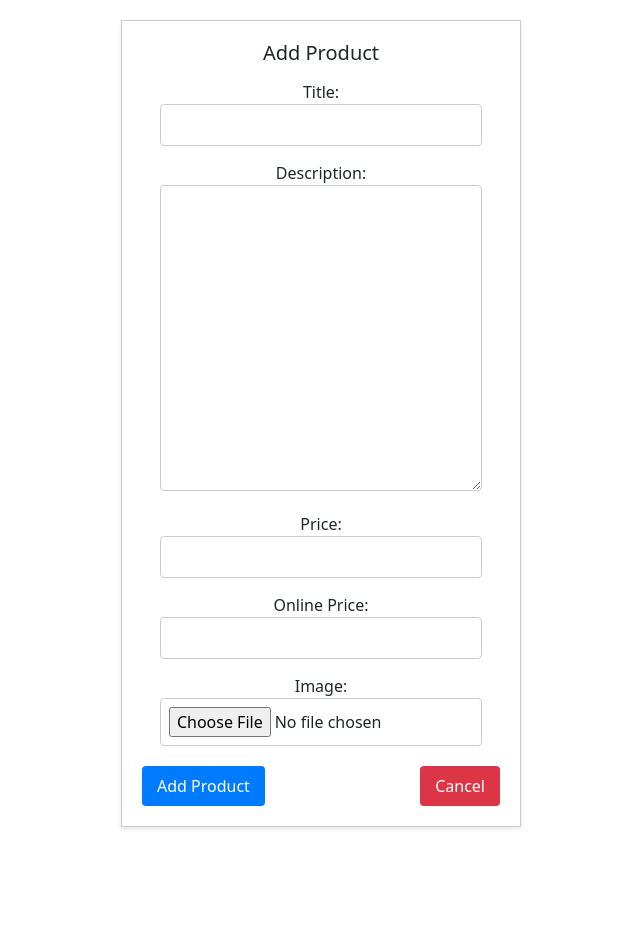
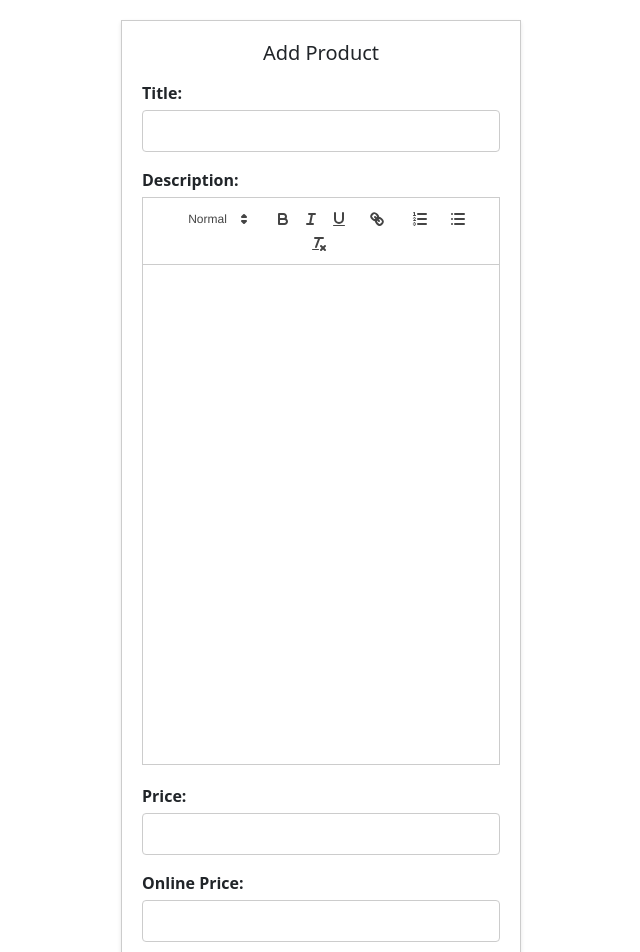
Before and after one commit to faizalkhan/MERN, a React (Create React App) app in the folder client/: page /add-product in a window 1280 px wide. Shown: the top 952 px of the page, without its empty margins (319-959 px from the left). Before the commit the page ends 847 px from the top, so only its background shows below. Built offline with nearby package versions, Linux system fonts and the light colour scheme.

Commit message:
Updated the text editor

```diff
--- a/client/package.json
+++ b/client/package.json
@@ -15,6 +15,7 @@
     "bootstrap": "^5.3.3",
     "react": "^18.2.0",
     "react-dom": "^18.2.0",
+    "react-quill": "^2.0.0",
     "react-router-dom": "^6.15.0",
     "react-scripts": "^5.0.1",
     "react-toastify": "^10.0.5",
--- a/client/src/components/AddEditProduct.js
+++ b/client/src/components/AddEditProduct.js
@@ -11,15 +11,19 @@ import { useNavigate } from "react-router-dom";
 import { ToastContainer, toast } from "react-toastify";
 import "react-toastify/dist/ReactToastify.css";
 
+import ReactQuill from "react-quill";
+import "react-quill/dist/quill.snow.css";
+
 function AddEditProduct({ product, onCancel }) {
   const [editingProduct, setEditingProduct] = useState(null);
   const navigate = useNavigate();
 
+  const [value, setValue] = useState("");
+
   const notify = () => toast("Product saved successfully");
 
   const onSave = async (productData) => {
-    debugger;
-    const fetchProducts = async () => {
+     const fetchProducts = async () => {
       try {
         const productsData = await getAllProducts();
         setProducts(productsData);
@@ -50,7 +54,7 @@ function AddEditProduct({ product, onCancel }) {
   });
   const fileInputRef = useRef(null);
 
-  console.log("fileInputRef", fileInputRef);
+
   useEffect(() => {
     if (product) {
       setFormData({
@@ -71,6 +75,13 @@ function AddEditProduct({ product, onCancel }) {
     }));
   };
 
+  const handleDescriptionChange = (value) => {
+    setFormData((prevData) => ({
+      ...prevData,
+      description: value,
+    }));
+  };
+
   const handleFileChange = (e) => {
     const file = e.target.files[0];
     setFormData((prevData) => ({
@@ -80,7 +91,6 @@ function AddEditProduct({ product, onCancel }) {
   };
 
   const handleSubmit = async (e) => {
-    debugger;
     e.preventDefault();
 
     const formPayload = new FormData();
@@ -91,11 +101,6 @@ function AddEditProduct({ product, onCancel }) {
     if (formData.imageFile) {
       formPayload.append("imageFile", formData.imageFile);
     }
-
-    for (const [key, value] of formPayload.entries()) {
-      console.log(`${key}: ${value}`);
-    }
-    console.log();
 
     await onSave(formPayload);
 
@@ -120,44 +125,56 @@ function AddEditProduct({ product, onCancel }) {
     <div className="add-edit-product">
       <h2>{product ? "Edit Product" : "Add Product"}</h2>
       <form onSubmit={handleSubmit} encType="multipart/form-data">
-        <label>
-          Title:
+        <div class="mb-3 mt-3">
+          <label for="email" class="form-label">
+            {" "}
+            Title:
+          </label>
           <input
+            className="form-control"
             type="text"
             name="title"
             value={formData.title}
             onChange={handleChange}
           />
-        </label>
-        <label>
-          Description:
-          <textarea
-            rows="12"
+        </div>
+
+        <div class="mb-3 mt-3" style={{ height: "600px" }}>
+          <label class="form-label"> Description: </label>
+
+          <ReactQuill
+            theme="snow"
+            style={{ height: "500px" }}
             name="description"
             value={formData.description}
-            onChange={handleChange}
+            onChange={handleDescriptionChange}
           />
-        </label>
-        <label>
-          Price:
+        </div>
+
+        <div class="mb-3 mt-3">
+          <label class="form-label">Price: </label>
           <input
+            className="form-control"
             type="number"
             name="price"
             value={formData.price}
             onChange={handleChange}
           />
-        </label>
-        <label>
-          Online Price:
+        </div>
+
+        <div class="mb-3 mt-3">
+          <label class="form-label">Online Price:</label>
           <input
+            className="form-control"
             type="number"
             name="onlinePrice"
             value={formData.onlinePrice}
             onChange={handleChange}
           />
-        </label>
-        <label>
-          Image:
+        </div>
+
+        <div class="mb-3 mt-3">
+          <label class="form-label">Image:</label>
           <input
             type="file"
             name="imageFile"
@@ -166,7 +183,8 @@ function AddEditProduct({ product, onCancel }) {
             required={!product}
             ref={fileInputRef}
           />
-        </label>
+        </div>
+
         <div className="buttons">
           <button type="submit">
             {product ? "Save Changes" : "Add Product"}
--- a/client/src/components/ProductList.js
+++ b/client/src/components/ProductList.js
@@ -3,7 +3,6 @@ import ProductCard from "./ProductCard";
 import "../styles/ProductList.css";
 
 function ProductList({ products, onEdit, onDelete }) {
-  console.log(products);
   return (
     <div className="product-list">
       {products.map((product) => (
--- a/client/src/pages/SingleProductPage.js
+++ b/client/src/pages/SingleProductPage.js
@@ -33,9 +33,8 @@ function SingleProductPage() {
         <img src={imageSrc} alt={product.title} />
       </div>
       <div className="product-details">
-        <h2>{product.title}hj</h2>
-
-        <p>{product.description}</p>
+        <h2>{product.title}</h2>
+        <div dangerouslySetInnerHTML={{ __html: product.description }} />
         <p>Price: ₹{product.price}</p>
         <p>
           <span>Online Price: </span>{" "}
--- a/client/src/services/api.js
+++ b/client/src/services/api.js
@@ -23,8 +23,7 @@ export const getAllProducts = async () => {
 
 export const createProduct = async (productData) => {
   try {
-    console.log("PD", productData);
-    const response = await api.post("api/products", productData, {
+     const response = await api.post("api/products", productData, {
       headers: {
         "Content-Type": "multipart/form-data",
       },
--- a/client/src/styles/AddEditProduct.css
+++ b/client/src/styles/AddEditProduct.css
@@ -1,7 +1,7 @@
 /* AddEditProduct.css */
 
 .add-edit-product {
-  max-width: 400px;
+  max-width: 600px;
   margin: 0 auto;
   background-color: white;
   padding: 20px;
@@ -17,11 +17,14 @@
 .add-edit-product label {
   display: block;
   margin-bottom: 5px;
+  text-align: left;
+  font-size: 16px;
+  font-weight: 600;
 }
 
 .add-edit-product input,
 .add-edit-product textarea {
-  width: 90%;
+  width: 100%;
   padding: 8px;
   border: 1px solid #ccc;
   border-radius: 4px;
```
Also changed, not shown: client/src/components/ProductCard.js (line endings or trailing spaces), 1 other file (tests, documents, lock files or other folders).
